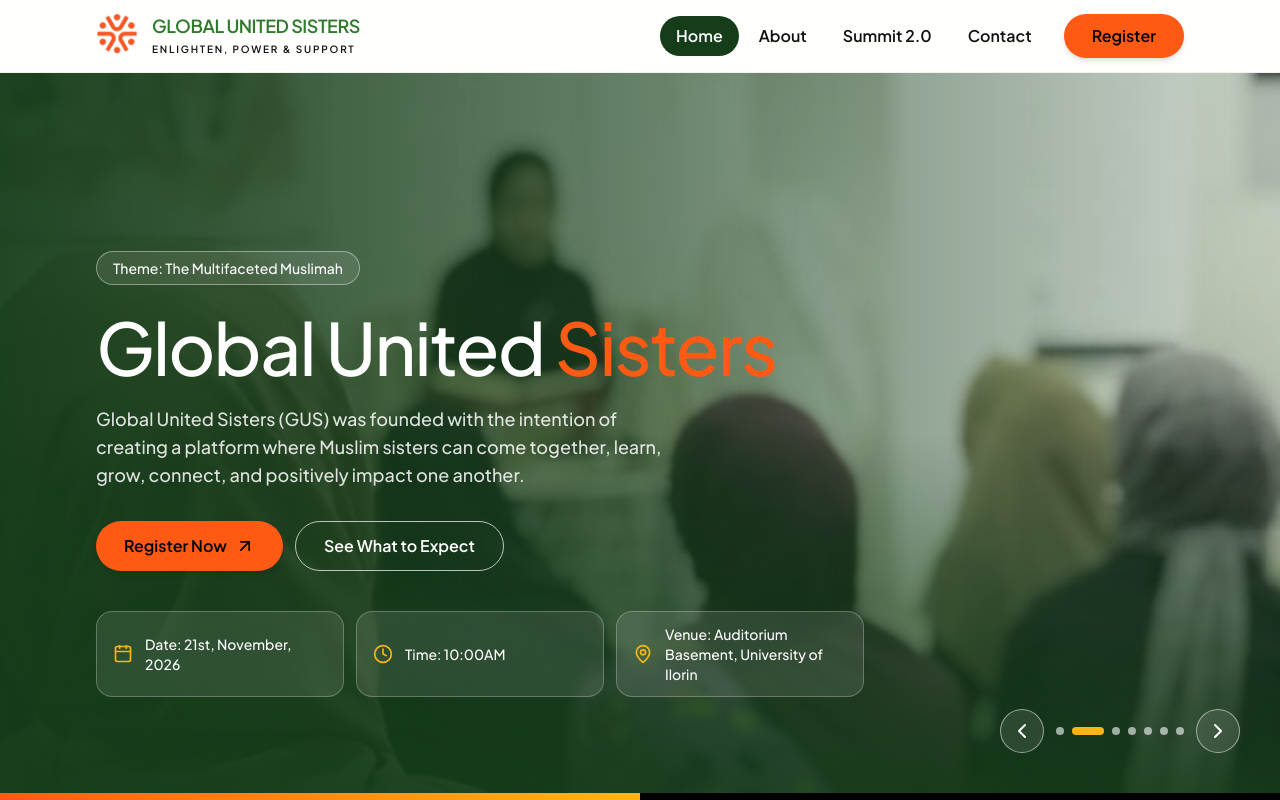
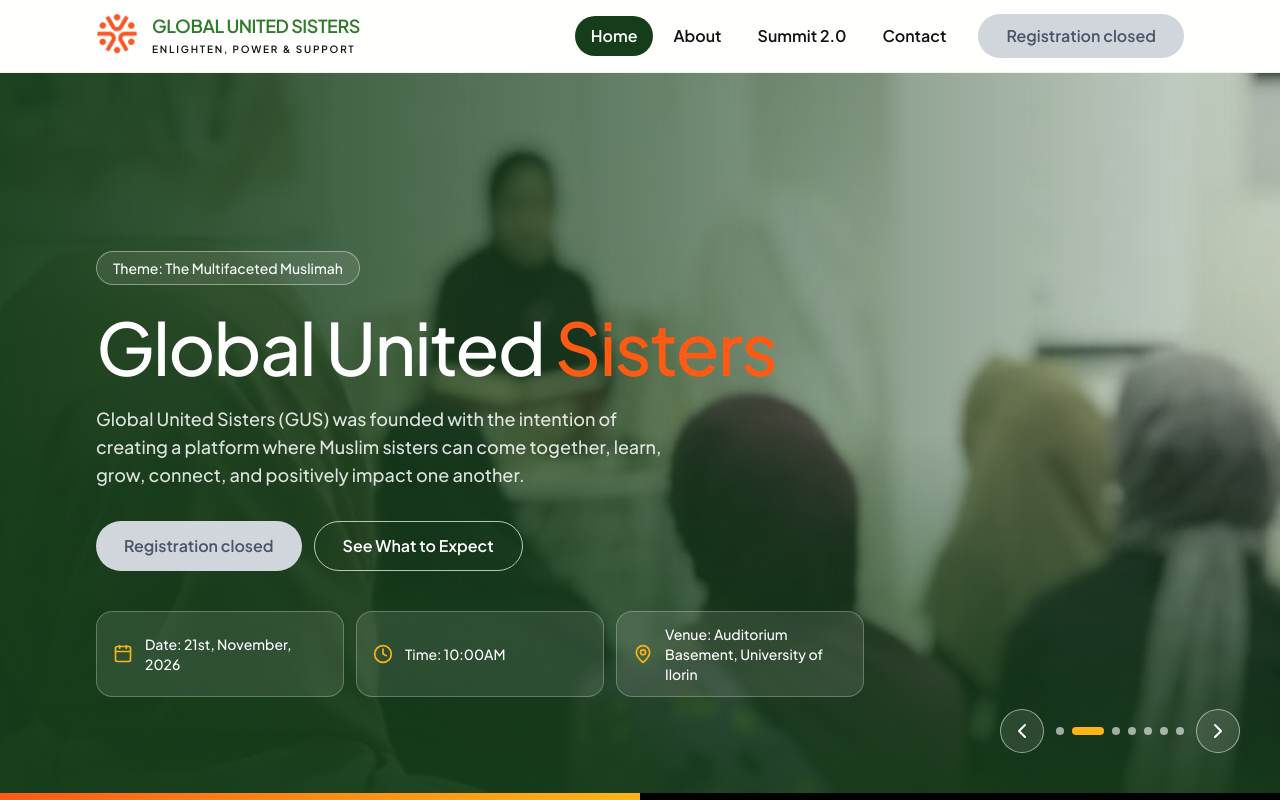
Before and after one commit to iqrapay2025-dot/gus-summit, a React (Vite) app: page / in a window 1280 px wide. Shown: the top 800 px of the page. Built offline with nearby package versions, Linux system fonts and the light colour scheme; a web font is replaced by a local one.

Commit message:
disbale the register button

```diff
--- a/src/components/Layout.tsx
+++ b/src/components/Layout.tsx
@@ -2,7 +2,7 @@ import { useEffect, useState } from "react"
 import { Link, NavLink, Outlet, useLocation } from "react-router"
 import { Menu, X, ArrowUp } from "lucide-react"
 import { Logo, LinkButton, Container, InstagramIcon, WhatsAppIcon } from "./ui"
-import { CONTACT } from "../data"
+import { CONTACT, REGISTRATION_OPEN } from "../data"
 import { WhatsAppRegisterModal } from "./WhatsAppRegisterModal"
 
 const links = [
@@ -144,7 +144,10 @@ export function Layout() {
               Quick links
             </h3>
             <ul className="space-y-2">
-              {[...links, { to: "/register", label: "Register" }].map((l) => (
+              {[
+  ...links,
+  ...(REGISTRATION_OPEN ? [{ to: "/register", label: "Register" }] : []),
+].map((l) => (
                 <li key={l.to}>
                   <Link className="hover:text-gus-yellow" to={l.to}>
                     {l.label}
--- a/src/components/ui.tsx
+++ b/src/components/ui.tsx
@@ -1,6 +1,7 @@
 import { Link } from "react-router"
 import type { ReactNode, ComponentProps } from "react"
 import logo from "../assets/gus-logo.png"
+import { REGISTRATION_OPEN } from "../data"
 
 export function Logo({
   dark = false,
@@ -55,14 +56,33 @@ export function LinkButton({
   to,
   variant = "primary",
   className = "",
+  children,
   ...p
 }: { to: string; variant?: V } & Omit<ComponentProps<typeof Link>, "to">) {
+  if (!REGISTRATION_OPEN && to.startsWith("/register")) {
+    // keep layout classes (width, margin, size) but drop colour classes
+    const layout = className
+      .split(/\s+/)
+      .filter((c) => c && !/^!?bg-/.test(c) && !/^!?text-(black|white)/.test(c))
+      .join(" ")
+    return (
+      <span
+        role="link"
+        aria-disabled="true"
+        className={`${base} ${layout} cursor-not-allowed bg-gray-300 text-gray-600`}
+      >
+        Registration closed
+      </span>
+    )
+  }
   return (
     <Link
       to={to}
       className={`${base} ${variants[variant]} ${className}`}
       {...p}
-    />
+    >
+      {children}
+    </Link>
   )
 }
 export function Button({
```
